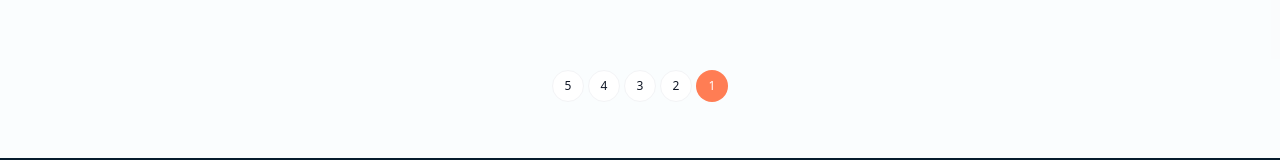
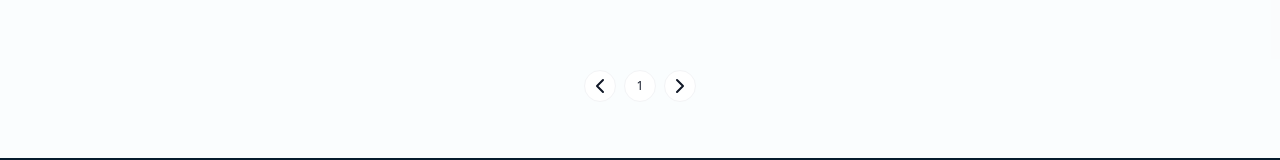
Before and after one commit to devhouse-org/e-store-frontend, a React (Vite) app: page /auctions in a window 1280 px wide. Shown: the part 450-610 px from the top of the page. Built offline with nearby package versions, Linux system fonts and the light colour scheme.

Commit message:
pagination on products page

```diff
--- a/src/components/Pagination.tsx
+++ b/src/components/Pagination.tsx
@@ -1,20 +1,115 @@
-const Pagination = () => {
+import { ChevronLeft, ChevronRight } from "lucide-react";
+
+interface PaginationProps {
+  currentPage: number;
+  totalItems: number;
+  itemsPerPage: number;
+  onPageChange: (page: number) => void;
+}
+
+const Pagination = ({ currentPage, totalItems, itemsPerPage, onPageChange }: PaginationProps) => {
+  const totalPages = Math.ceil(totalItems / itemsPerPage);
+
+  // Generate page numbers to display
+  const getPageNumbers = () => {
+    const pageNumbers = [];
+    const maxPagesToShow = 5;
+
+    if (totalPages <= maxPagesToShow) {
+      // If total pages is less than max pages to show, display all pages
+      for (let i = 1; i <= totalPages; i++) {
+        pageNumbers.push(i);
+      }
+    } else {
+      // Always include first page
+      pageNumbers.push(1);
+
+      let startPage = Math.max(2, currentPage - 1);
+      let endPage = Math.min(totalPages - 1, currentPage + 1);
+
+      // Adjust if we're near the start
+      if (currentPage <= 3) {
+        endPage = 4;
+      }
+
+      // Adjust if we're near the end
+      if (currentPage >= totalPages - 2) {
+        startPage = totalPages - 3;
+      }
+
+      // Add ellipsis if needed
+      if (startPage > 2) {
+        pageNumbers.push('...');
+      }
+
+      // Add middle pages
+      for (let i = startPage; i <= endPage; i++) {
+        pageNumbers.push(i);
+      }
+
+      // Add ellipsis if needed
+      if (endPage < totalPages - 1) {
+        pageNumbers.push('...');
+      }
+
+      // Always include last page
+      if (totalPages > 1) {
+        pageNumbers.push(totalPages);
+      }
+    }
+
+    return pageNumbers;
+  };
+
+  if (totalPages <= 1) return null;
+
   return (
+    <div className="flex items-center justify-center gap-2">
+      {/* Previous button */}
+      <button
+        onClick={() => currentPage > 1 && onPageChange(currentPage - 1)}
+        disabled={currentPage === 1}
+        className={`h-8 w-8 flex justify-center items-center rounded-full border ${currentPage === 1
+          ? 'border-gray-200 text-gray-300 cursor-not-allowed'
+          : 'border-gray-100 bg-white text-gray-900 hover:bg-gray-50'
+          }`}
+      >
+        <ChevronRight />
+      </button>
+
+      {/* Page numbers */}
       <ol className="flex justify-center gap-1 text-xs font-medium">
-      {[1, 2, 3, 4, 5].map((pageNumber) => (
-        <li key={pageNumber}>
-          <a
-            href="#"
-            className={` h-8 w-8 flex justify-center items-center rounded-full ${pageNumber === 1
+        {getPageNumbers().map((pageNumber, index) => (
+          <li key={index}>
+            {pageNumber === '...' ? (
+              <span className="h-8 w-8 flex justify-center items-center">...</span>
+            ) : (
+              <button
+                onClick={() => typeof pageNumber === 'number' && onPageChange(pageNumber)}
+                className={`h-8 w-8 flex justify-center items-center rounded-full ${pageNumber === currentPage
                   ? "border-orange-400 bg-orange-400 text-white"
-              : "border border-gray-100 bg-white text-center leading-8 text-gray-900"
+                  : "border border-gray-100 bg-white text-center leading-8 text-gray-900 hover:bg-gray-50"
                   }`}
               >
                 {pageNumber}
-          </a>
+              </button>
+            )}
           </li>
         ))}
       </ol>
+
+      {/* Next button */}
+      <button
+        onClick={() => currentPage < totalPages && onPageChange(currentPage + 1)}
+        disabled={currentPage === totalPages}
+        className={`h-8 w-8 flex justify-center items-center rounded-full border ${currentPage === totalPages
+          ? 'border-gray-200 text-gray-300 cursor-not-allowed'
+          : 'border-gray-100 bg-white text-gray-900 hover:bg-gray-50'
+          }`}
+      >
+        <ChevronLeft />
+      </button>
+    </div>
   );
 };
 
--- a/src/pages/products/Products.tsx
+++ b/src/pages/products/Products.tsx
@@ -10,6 +10,8 @@ import {
   Menu,
   ArrowLeft,
   ArrowRight,
+  ChevronRight,
+  ChevronLeft,
 } from "lucide-react";
 import { useCartStore } from "@/store/useCartStore";
 import { useComparisonStore } from "@/store/useComparisonStore";
@@ -35,6 +37,9 @@ interface ProductsResponse {
     list_price: number;
     description?: string;
   }>;
+  total: number;
+  offset: number;
+  limit: number;
 }
 
 const useCategories = () => {
@@ -52,6 +57,7 @@ const useCategories = () => {
 const useProducts = (params: {
   currentUid: number;
   currentOffset: number;
+  limit: number;
   category_id?: number | null;
   variants?: { attribute_id: number; value_id: number }[];
   min_price?: number;
@@ -73,6 +79,9 @@ const Products = () => {
   const navigate = useNavigate();
   const [searchParams, setSearchParams] = useSearchParams();
   const [selectedBrand, setSelectedBrand] = useState<string>("all");
+  const [currentPage, setCurrentPage] = useState(1);
+  const [itemsPerPage] = useState(12); // Fixed number of items per page
+  const [totalItems, setTotalItems] = useState(0);
   const {
     addToCart,
     products: cartProducts,
@@ -81,7 +90,6 @@ const Products = () => {
   } = useCartStore();
   const { addToComparison, removeFromComparison, isCompared } =
     useComparisonStore();
-  const [prods, setProds] = useState<ProductsResponse>({ products: [] });
   const [sidebarOpen, setSidebarOpen] = useState(true);
   const [categories, setCategories] = useState<Category[]>([]);
   const [selectedCategory, setSelectedCategory] = useState<number | null>(null);
@@ -104,12 +112,31 @@ const Products = () => {
     refetch: refetchProducts
   } = useProducts({
     currentUid: Number(localStorage.getItem("session_id")) || 0,
-    currentOffset: 0,
+    currentOffset: (currentPage - 1) * itemsPerPage,
+    limit: itemsPerPage,
     category_id: selectedSubcategory || selectedCategory,
     variants: selectedVariants,
     min_price: priceRange?.min,
     max_price: priceRange?.max
   });
+
+  // Update total items when products data changes
+  useEffect(() => {
+    if (productsData) {
+      setTotalItems(productsData.total || 0);
+    }
+  }, [productsData]);
+
+  // Handle page change
+  const handlePageChange = (page: number) => {
+    setCurrentPage(page);
+    window.scrollTo({ top: 0, behavior: 'smooth' });
+  };
+
+  // Reset pagination when filters change
+  useEffect(() => {
+    setCurrentPage(1);
+  }, [selectedCategory, selectedSubcategory, selectedVariants, priceRange]);
 
   // Function to check if URL has any filter parameters
   const hasUrlFilters = () => {
@@ -321,10 +348,10 @@ const Products = () => {
       )}
 
       {/* Main content */}
-      <div className="flex-1 px-4 md:px-8 lg:px-12 pb-20 pt-4">
+      <div className="flex-1 px-4 md:px-8 lg:px-12 pb-20 pt-8">
         {/* Categories section */}
         <div className="mb-8">
-          <h1 className="font-tajawal-bold text-2xl mb-6">الفئات</h1>
+          <h1 className="font-tajawal-bold text-2xl mb-4">الفئات</h1>
 
           {/* Categories */}
           {categoriesLoading ? (
@@ -405,7 +432,8 @@ const Products = () => {
                   }
                   className="absolute right-0 top-1/2 -translate-y-1/2 z-10 bg-white rounded-full p-2 shadow-md hover:bg-gray-50"
                 >
-                  <ArrowRight className="text-gray-600" size={20} />
+                  <ChevronRight />
+                  <ChevronRight className="text-gray-600" size={20} />
                 </button>
               </div>
             )}
@@ -588,7 +616,12 @@ const Products = () => {
 
         {!productsLoading && productsData?.products && productsData.products.length > 0 && (
           <div className="pagination mt-20 mb-14">
-            <Pagination />
+            <Pagination
+              currentPage={currentPage}
+              totalItems={totalItems}
+              itemsPerPage={itemsPerPage}
+              onPageChange={handlePageChange}
+            />
           </div>
         )}
       </div>
```
Lines whose indentation alone changed are shown as unchanged.
